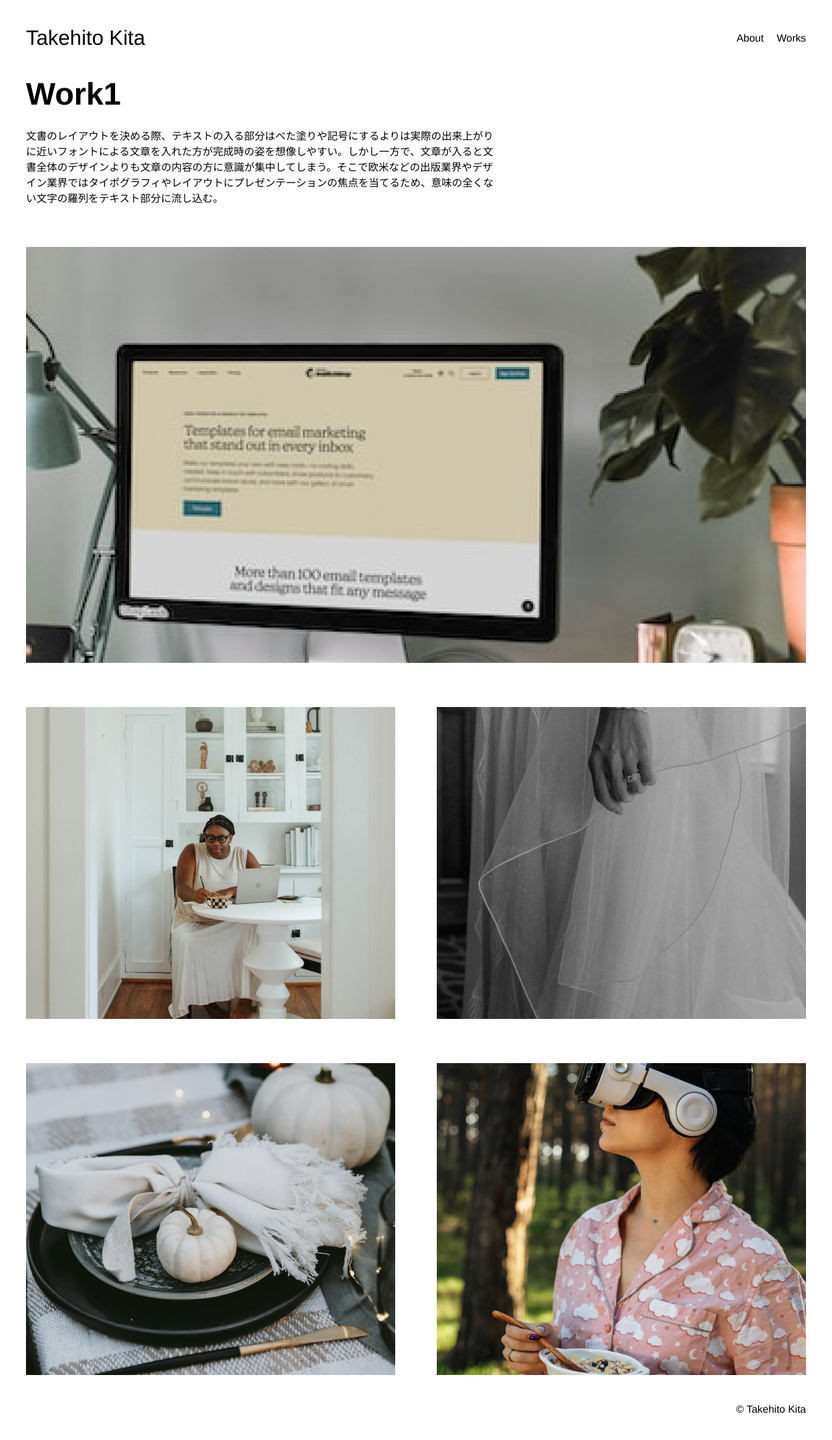
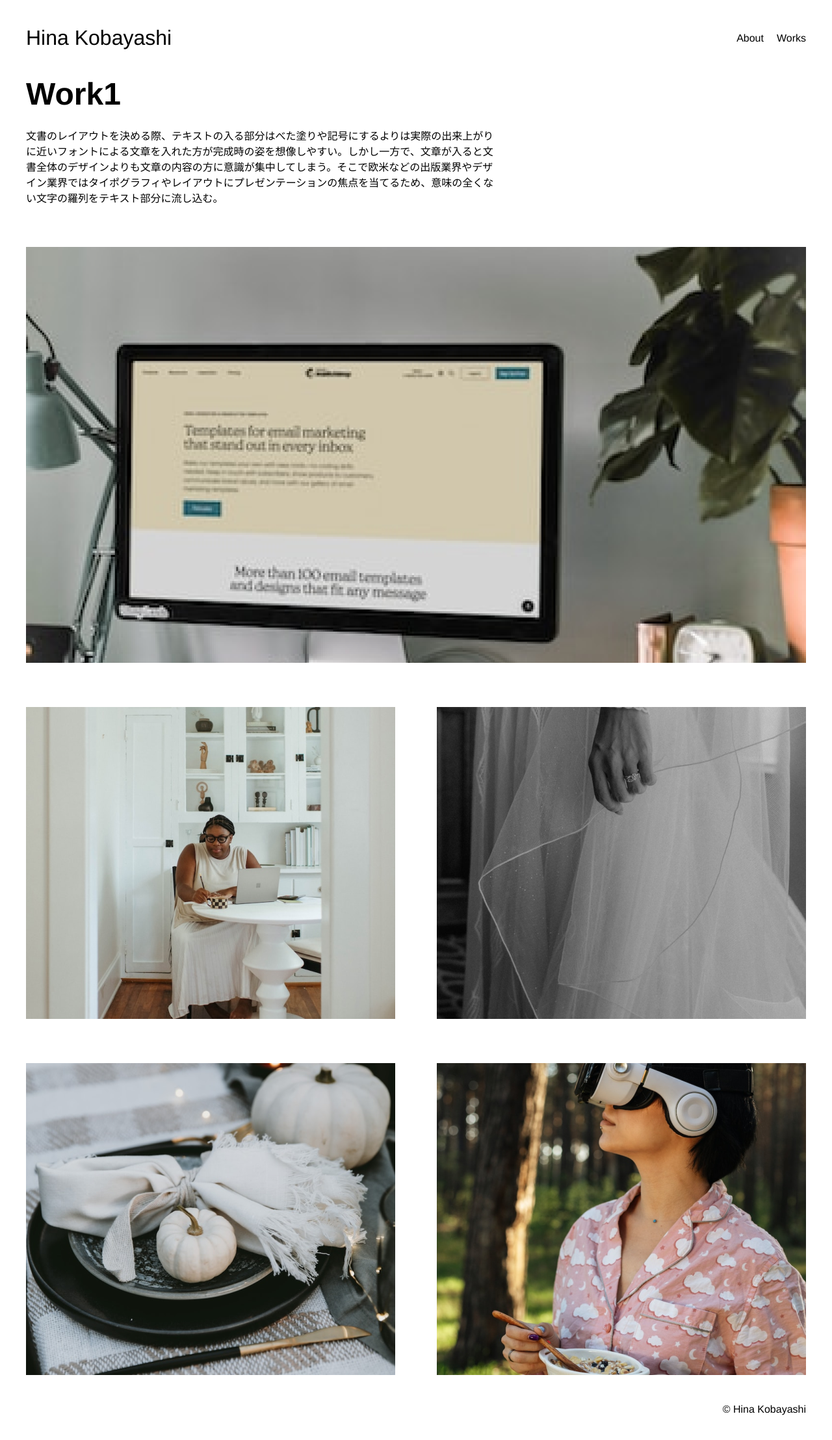
Before and after one commit to hina3/hina3.github.io, a plain HTML site: page work1.html in a window 1280 px wide. Shown: the whole page at 65% size. Drawn offline with Linux system fonts and the light colour scheme.

Commit message:
名前変更

```diff
--- a/work1.html
+++ b/work1.html
@@ -4,7 +4,7 @@
     <meta charset="UTF-8">
     <meta http-equiv="X-UA-Compatible" content="IE=edge">
     <meta name="viewport" content="width=device-width, initial-scale=1.0">
-    <title>ふくわらい - Takehito Kita</title>
+    <title>Portfolio - Hina Kobayashi</title>
     <link rel="stylesheet" href="./css/style.css">
     <link rel="stylesheet" href="./css/style-mb.css" media="(max-width: 720px)">
     <link rel="stylesheet" href="./css/work.css">
@@ -13,7 +13,7 @@
 <body>
     <div class="box">
         <header class="header">
-            <a href="./index.html" class="site-name">Takehito Kita</a>
+            <a href="./index.html" class="site-name">Hina Kobayashi</a>
 
             <div class="site-menu">
                 <a href="./about.html">About</a>
@@ -65,7 +65,7 @@
         </main>
 
         <footer class="footer">
-            <p>&copy; Takehito Kita</p>
+            <p>&copy; Hina Kobayashi</p>
         </footer>
     </div>
 </body>
```
